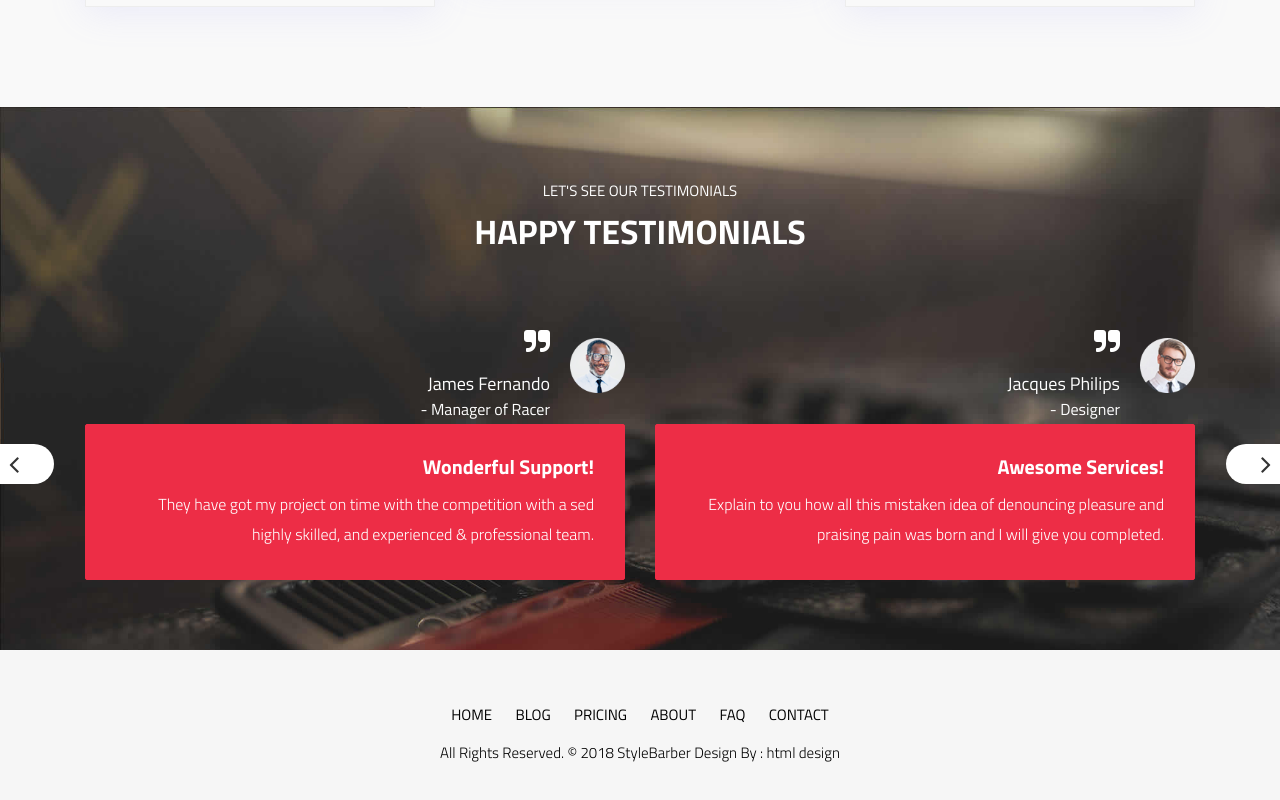
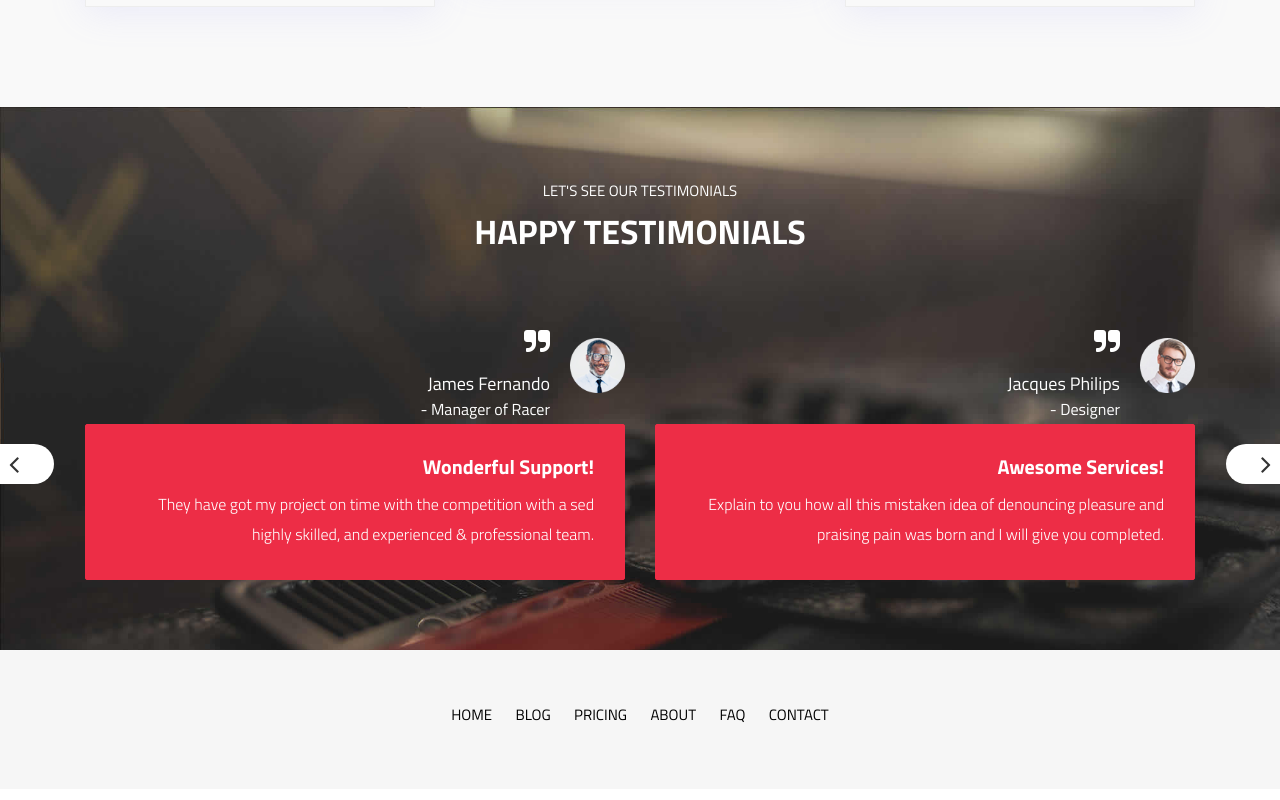
Before and after one commit to linux-www/jamal, a plain HTML site: page barbers.html in a window 1280 px wide. Shown: the part 1748-2548 px from the top of the page. Drawn offline with Linux system fonts and the light colour scheme.

Commit message:
Update barbers.html

```diff
--- a/barbers.html
+++ b/barbers.html
@@ -352,7 +352,6 @@
 							<a href="#">Faq</a>
 							<a href="#">Contact</a>
 						</p>
-						<p class="footer-company-name">All Rights Reserved. &copy; 2018 <a href="#">StyleBarber</a> Design By : <a href="https://html.design/">html design</a></p>
 					</div>
 				</div>
 			</div><!-- end container -->
```
